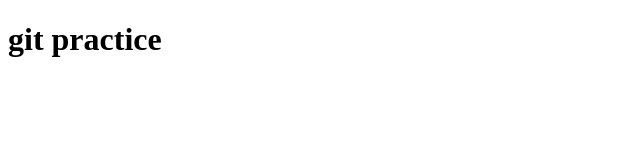
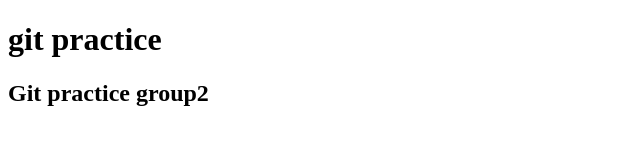
Before and after one commit to shampltech/gitPractice, a plain HTML site: page pages/index.html in a window 1280 px wide. Shown: the whole page, without its empty margins (0-640 px from the left). Drawn offline with Linux system fonts and the light colour scheme.

Commit message:
updated project

```diff
--- a/pages/index.html
+++ b/pages/index.html
@@ -7,5 +7,6 @@
 </head>
 <body>
     <h1>git practice</h1>
+    <h2>Git practice group2</h2>
 </body>
 </html>
```
